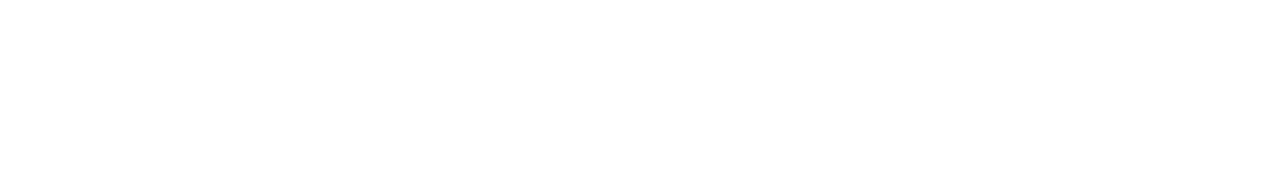
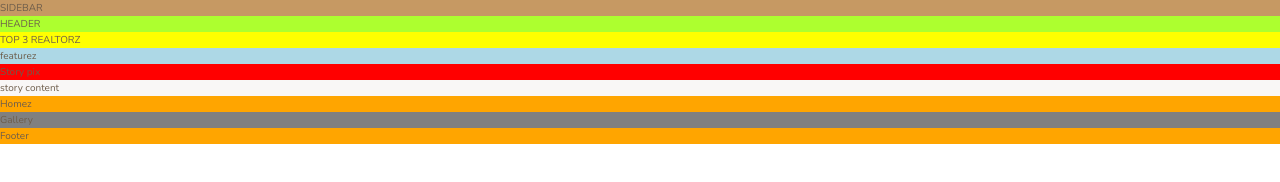
Before and after one commit to Darzwaitz/CSS_skills_updating_project_3, a website: page index.html in a window 1280 px wide. Drawn offline with nearby package versions, Linux system fonts and the light colour scheme.

Commit message:
added initial sections

```diff
--- a/index.html
+++ b/index.html
@@ -6,12 +6,46 @@
         <meta http-equiv="X-UA-Compatible" content="ie=edge">
 
         <link href="https://fonts.googleapis.com/css?family=Josefin+Sans:300,400,400i|Nunito:300,300i" rel="stylesheet">
-        <link rel="stylesheet" href="css/style.css">
+        <link rel="stylesheet" href="css/main.css">
         <link rel="shortcut icon" type="image/png" href="img/favicon.png">
 
         <title>nexter &mdash; your home, your freedom</title>
     </head>
     <body class="container">
+        <div class="sidebar">
+            SIDEBAR
+        </div>
 
+        <header class="header">
+            HEADER
+        </header>
+
+        <div class="realtors">
+            TOP 3 REALTORZ
+        </div>
+
+        <section class="features">
+            featurez
+        </section>
+
+        <div class="story__pictures">
+            Story pix
+        </div>
+
+        <div class="story__content">
+            story content
+        </div>
+
+        <section class="homes">
+            Homez
+        </section>
+
+        <section class="gallery">
+            Gallery
+        </section>
+
+        <footer class="footer">
+            Footer
+        </footer>
     </body>
 </html>
--- a/sass/_base.scss
+++ b/sass/_base.scss
@@ -13,3 +13,23 @@ $color-grey-dark-2: #6D5D4B;
 // FONT VARIABLES
 $font-primary: 'Nunito', sans-serif;
 $font-display: 'Josefin Sans', sans-serif;
+
+*,
+*::before,
+*::after {
+    margin: 0;
+    padding: 0;
+    box-sizing: inherit;
+}
+
+html {
+    box-sizing: border-box;
+    font-size: 62.5%; // 10px/16px = 62.5% -> 1 rem = 10px
+}
+
+body {
+    font-family: $font-primary;
+    color: $color-grey-dark-2;
+    font-weight: 300;
+    line-height: 1.6;
+}
--- a/sass/_features.scss
+++ b/sass/_features.scss
@@ -0,0 +1,3 @@
+.features {
+    background-color: lightblue;
+}
--- a/sass/_footer.scss
+++ b/sass/_footer.scss
@@ -0,0 +1,3 @@
+.footer {
+    background-color: orange;
+}
--- a/sass/_gallery.scss
+++ b/sass/_gallery.scss
@@ -0,0 +1,3 @@
+.gallery {
+    background-color: grey;
+}
--- a/sass/_header.scss
+++ b/sass/_header.scss
@@ -0,0 +1,3 @@
+.header {
+    background-color: greenyellow;
+}
--- a/sass/_homes.scss
+++ b/sass/_homes.scss
@@ -0,0 +1,3 @@
+.homes {
+    background-color: orange;
+}
--- a/sass/_realtors.scss
+++ b/sass/_realtors.scss
@@ -0,0 +1,3 @@
+.realtors {
+    background-color: yellow;
+}
--- a/sass/_sidebar.scss
+++ b/sass/_sidebar.scss
@@ -0,0 +1,3 @@
+.sidebar {
+    background-color: $color-primary;
+}
--- a/sass/_story.scss
+++ b/sass/_story.scss
@@ -0,0 +1,9 @@
+.story {
+    &__pictures {
+        background-color: red;
+    }
+
+    &__content {
+        background-color: $color-grey-light-1;
+    }
+}
```
Also changed, not shown: css/main.css (added), css/main.min.css (added), 2 other files.
